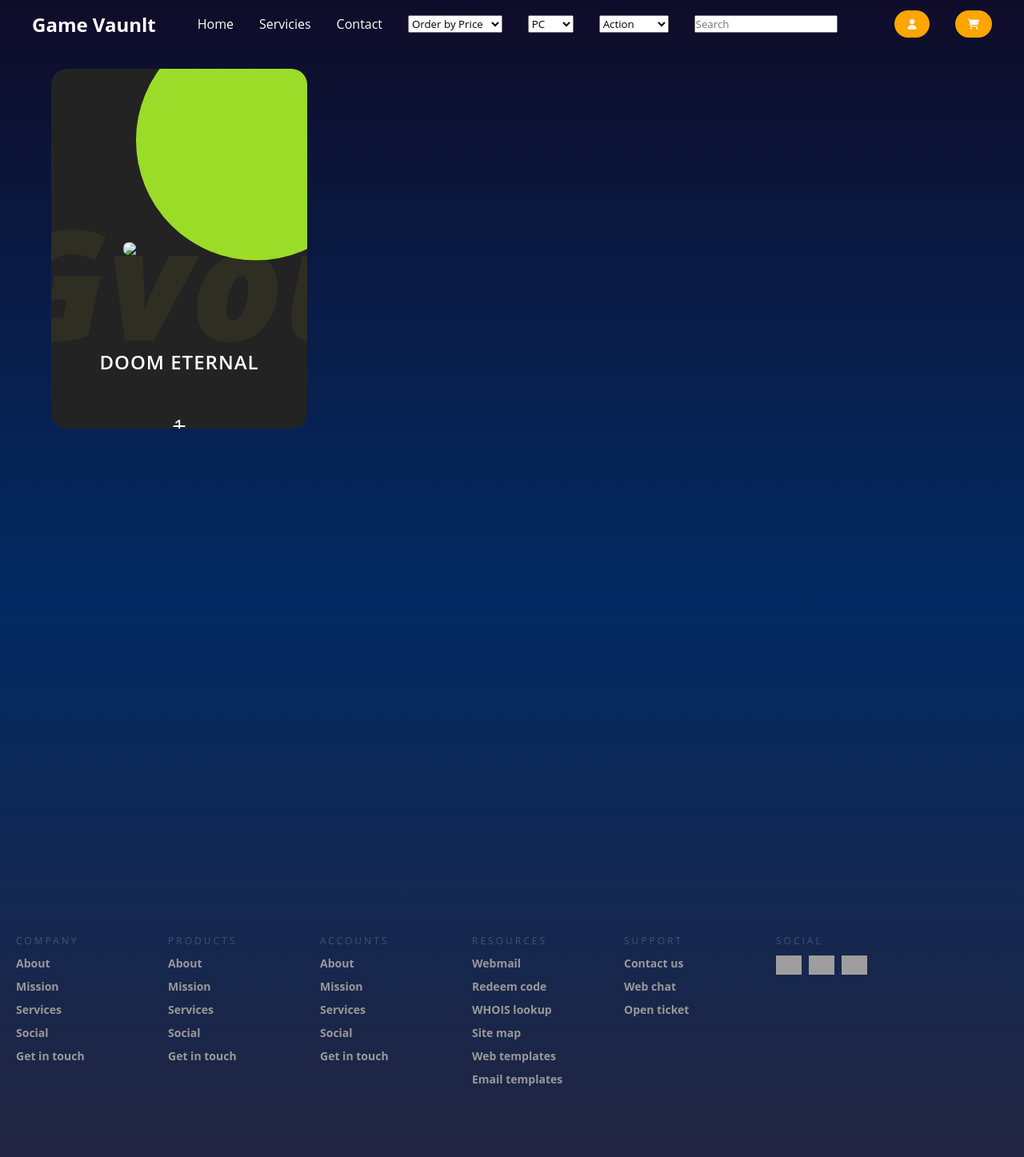
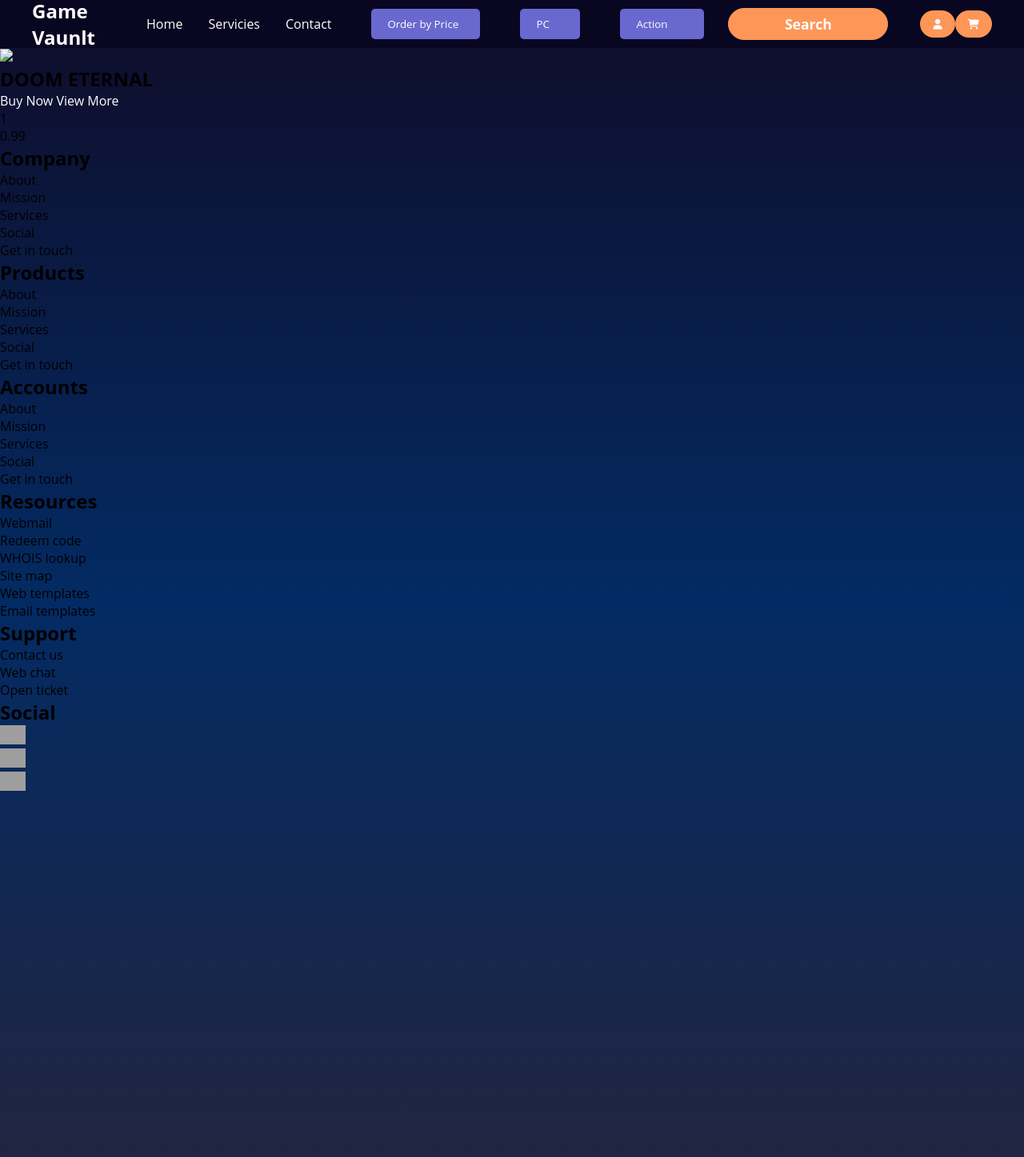
Before and after one commit to Claudio-Palma/GameVault, a PHP site: page /html/Catalog.php in a window 1280 px wide. Shown: the top 1447 px of the page at 80% size. Run offline with PHP 8.4, Linux system fonts and the light colour scheme; tables that the repository leaves empty hold one stand-in row (values such as "Sample post"); grey boxes are pictures that could not be loaded.

Commit message:
Add files via upload

```diff
--- a/FRONT END/css/catalogo.css
+++ b/FRONT END/css/catalogo.css
@@ -26,6 +26,10 @@
     color: white;
     font-size: 1em;
     cursor: pointer;
+}
+
+header{
+    background-color: #090621;
 }
 
 /* HEADER */
@@ -101,7 +105,7 @@
 }
 
 .action-btn{
-    background-color: orange;
+    background-color: #FE9658;
     color: white;
     padding: 0.5rem 1rem;
     border: none;
@@ -121,6 +125,42 @@
 .action-btn:active{
     scale: 0.95;
 }
+
+.searchBox{
+    width: 200px;
+    height: 40px;
+    border-radius: 20px;
+    border: 1px solid #FE9658;
+    text-align: center;
+    font-weight: bold;
+    background-color: #FE9658;
+    color: #fff;
+    font-size: 1.1em;
+    padding: 5px;
+    margin-left: 30px;
+}
+
+.searchBox::placeholder{
+    color: #fff;
+}
+
+.searchBox:focus{
+    outline: none;
+}
+
+#dropdown {
+    padding: 10px 20px;
+    background-color: #6868cf;
+    color: white;
+    border: none;
+    border-radius: 5px;
+    cursor: pointer;
+    appearance: none;
+    -webkit-appearance: none;
+    -moz-appearance: none;
+    margin-left: 50px;
+}
+
 
 /* DROPDOWN */
 
@@ -157,191 +197,117 @@
 
 /* Footer */
 
-.footerContainer{
-    margin-top: 85%;
+.FooterContainer {
+    margin-left: 50px;
     width: 100%;
-    margin-bottom: 0;
-    height: 300px;
+    left: -50px;
+    background-color: #212121;
+    margin-top: 1100px;
+    height: 100px;
+    text-align: left;
+    position: relative;
+    padding: 15px;
 }
 
-.footer .col {
-    width: 190px;
-    height: auto;
+.FooterContainer a {
+    letter-spacing: 1px;
+    margin-left: 50px;
     float: left;
-    box-sizing: border-box;
-    -webkit-box-sizing: border-box;
-    -moz-box-sizing: border-box;
-    padding: 0px 20px 20px 20px;
 }
 
-.footer .col h1 {
-    margin: 0;
-    padding: 0;
-    font-family: inherit;
-    font-size: 12px;
-    line-height: 17px;
-    padding: 20px 0px 5px 0px;
-    color: rgba(255, 255, 255, 0.2);
-    font-weight: normal;
-    text-transform: uppercase;
-    letter-spacing: 0.250em;
-}
-
-.footer .col ul {
-    list-style-type: none;
-    margin: 0;
-    padding: 0;
-}
-
-.footer .col ul li {
-    color: #999999;
-    font-size: 14px;
-    font-family: inherit;
-    font-weight: bold;
-    padding: 5px 0px 5px 0px;
-    cursor: pointer;
-    transition: .2s;
-    -webkit-transition: .2s;
-    -moz-transition: .2s;
-}
-
-.social ul li {
-    display: inline-block;
-    padding-right: 5px !important;
-}
-
-.footer .col ul li:hover {
-    color: #ffffff;
-    transition: .1s;
-    -webkit-transition: .1s;
-    -moz-transition: .1s;
-}
-
-.clearfix {
-    clear: both;
+.FooterContainer a:hover {
+    color: #FE9658;
 }
 
 /* CARD PRODOTTO */
 
-.container{
-    position: relative;
-    float: left;
-    margin-left: 5%;
-    margin-top: 2%;
+#card {
+    width: 300px;
+    height: 200px;
+    box-shadow: 4px 4px 8px 0 rgba(0, 0, 0, 0.2);
+    border-radius: 20px;
+    transition: 0.3s
 }
 
-.container .card{
-    position: relative;
-    width: 320px;
-    height: 450px;
-    background: #232323;
-    border-radius: 20px;
-    overflow: hidden;
+#card:hover,
+#content:hover {
+    transition: 0.3s;
+    box-shadow: 8px 8px 16px 0 rgba(0, 0, 0, 0.2), -8px -8px 16px 0 rgba(0, 0, 0, 0.2);
 }
 
-.container .card:before{
-    content: '';
-    position: absolute;
-    top: 0;
-    left: 0;
+#card img {
+    object-fit: cover;
+    animation: fadeIn 1s;
+    height: 100%;
     width: 100%;
-    height: 100%;
-    background: #9bdc28;
-    clip-path: circle(150px at 80% 20%);
-    transition: 0.5s ease-in-out;
+    border-radius: 20px 20px 0px 0px;
+    transition: 0.3s;
 }
 
-.container .card:hover:before{
-    clip-path: circle(300px at 80% -20%);
+#content {
+    background-color: #fff;
+    padding: 2vh 1vw 2vh 2vw;
+    font-size: 1.3rem;
+    font-family: Arial;
+    color: #345e82;
+    border-radius: 0px 0px 20px 20px;
 }
 
-.container .card:after{
-    content: 'Gvoult';
-    position: absolute;
-    top: 30%;
-    left: -20%;
-    font-size: 12em;
-    font-weight: 800;
-    font-style: italic;
-    color: rgba(255,255,25,0.05)
+
+#content ol {
+    padding: 2vh 1vw 3vh 3vw;
+    font-size: 1rem;
+    color: black;
+    font-weight: 700;
 }
 
-.container .card .imgBx{
-    position: absolute;
-    top: 50%;
-    transform: translateY(-50%);
-    z-index: 10000;
-    width: 100%;
-    height: 220px;
-    transition: 0.5s;
+#content ol li {
+    display: block;
+    transition: 0.3s;
+    list-style-type: 123;
+    width: auto;
 }
 
-.container .card:hover .imgBx{
-    top: 0%;
-    transform: translateY(0%);
+#content ol li:hover {
+    display: block;
+    transition: 0.3s;
+    color: #345e82;
+    padding-left: 2vh;
+    cursor: pointer;
+
 }
 
-.container .card .imgBx img{
-    position: absolute;
-    top: 50%;
-    left: 50%;
-    transform: translate(-50%, -50%);
-    width: 140px;
-    border-radius: 7px;
+#price {
+    display: flex;
+    align-items: center;
+    justify-content: center;
 }
 
-.container .card .contentBx{
-    position: absolute;
-    bottom: 0;
-    width: 100%;
-    height: 100px;
-    text-align: center;
-    transition: 1s;
-    z-index: 10;
+#price button {
+    margin: 2vw 1vw 2vw 0vh;
+    height: 40px;
+    width: 80px;
+    font-family: Arial;
+    font-weight: Regular;
+    background-color: #345e82;
+    border: none;
+    outline: none;
+    color: white;
+    border-radius: 10px;
+    transition: 0.3s
 }
 
-.container .card:hover .contentBx{
-    height: 210px;
+#price button:active {
+    background-color: white;
+    color: #345e82
 }
 
-.container .card .contentBx h2{
-    position: relative;
-    font-weight: 600;
-    letter-spacing: 1px;
-    color: #fff;
-    margin: 0;
-}
-
-.container .card .contentBx a{
-    display: inline-block;
-    padding: 10px 20px;
-    background: #fff;
-    border-radius: 4px;
-    margin-top: 10px;
-    text-decoration: none;
-    font-weight: 600;
-    color: #111;
-    opacity: 0;
-    transform: translateY(50px);
-    transition: 0.5s;
-    margin-top: 0;
-}
-
-.container .card:hover .contentBx a{
-    opacity: 1;
-    transform: translateY(0px);
-}
-
-.price{
-    color: #fff;
-    letter-spacing: 1px;
-    font-size: 1.5em;
-    padding-bottom: 10px;
-    margin-top: 5px;
-}
-
-.price:nth-of-type(1){
-    text-decoration: line-through;
+#price button:hover {
+    transition: 0.3s;
+    margin-left: 2vw;
+    margin-right: 2vw;
+    transform: scale(1.3);
+    cursor: pointer
 }
 
 /* Responsive */
```
